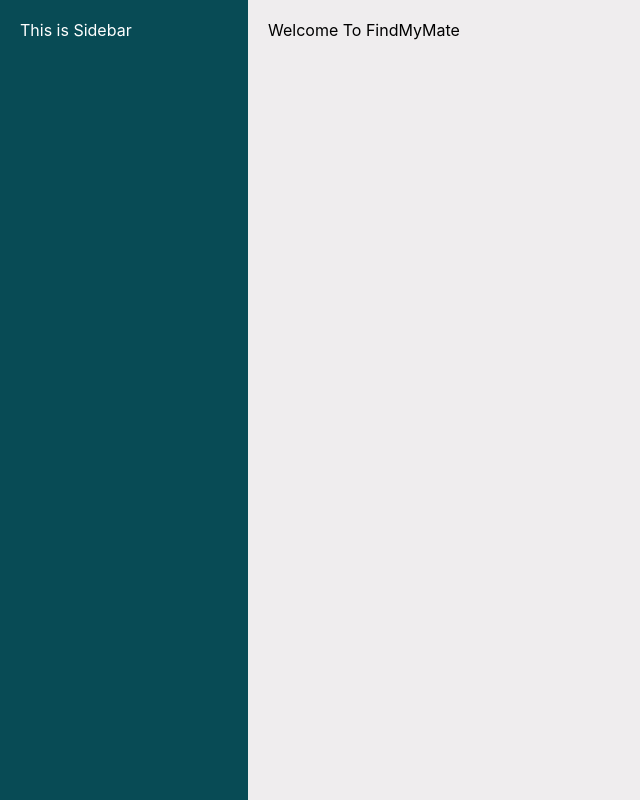
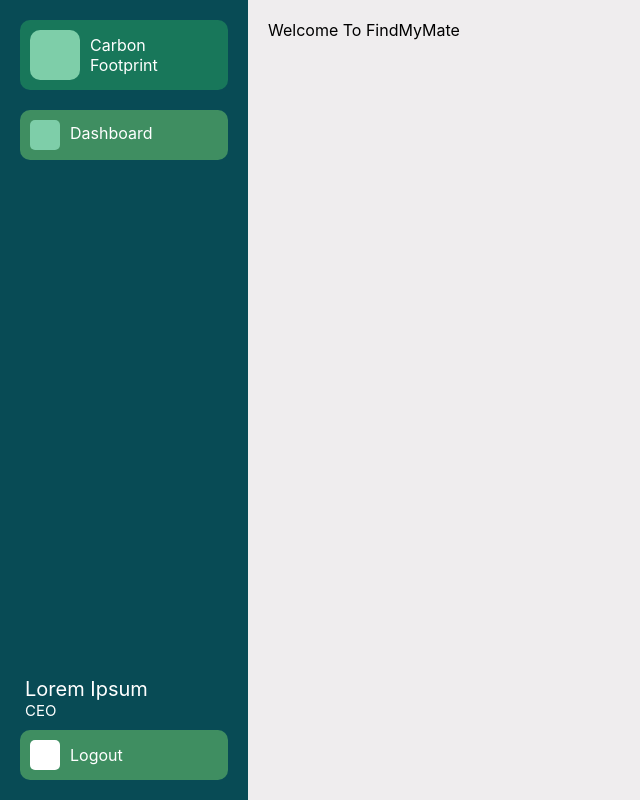
Before and after one commit to Perth27413/Cassandra, a Next.js app: page / in a window 1280 px wide. Shown: the whole page, without its empty margins (0-640 px from the left). Built offline with nearby package versions, Linux system fonts and the light colour scheme.

Commit message:
side bar v1

```diff
--- a/components/genetal-components/Sidebar.scss
+++ b/components/genetal-components/Sidebar.scss
@@ -4,4 +4,87 @@
     width: 300px;
     height: 100vh;
     color: white;
+    display: flex;
+    justify-content: space-between;
+    flex-direction: column;
+    .side-bar-top {
+        .banner {
+            border-radius: 10px;
+            background-color: #18775A;
+            padding: 10px;
+            display: flex;
+            &:hover{
+                background-color:#339276;
+                cursor: pointer;
+            }
+            .logo-banner {
+                background-color: #7ECEA9;
+                border-radius: 10px;
+                width: 50px;
+                height: 50px;
+            }
+            .text-banner {
+                padding-left: 10px;
+                display: flex;
+                align-items: center;
+            }
+        }
+        .menu-list {
+            margin-top: 20px;
+            background-color: #3F8E61;
+            width: 100%;
+            height: 50px;
+            border-radius: 10px;
+            display: flex;
+            .logo-menu {
+                margin: 10px;
+                background-color: #7ECEA9;
+                width: 30px;
+                height: 30px;
+                border-radius: 5px;
+            }
+            .text-menu {
+                display: flex;
+                padding-bottom: 5px;
+                align-items: center;
+            }
+            &:hover{
+                background-color:#4dad77;
+                cursor: pointer;
+            }
+        }
+    }
+    .side-bar-bottom {
+        .user-name{
+            padding-left: 5px;
+            font-size: 20px;
+        }
+        .position {
+            padding-left: 5px;
+            font-size: 15px;
+        }
+        .logout{
+            margin-top: 10px;
+            background-color: #3F8E61;
+            width: 100%;
+            height: 50px;
+            border-radius: 10px;
+            display: flex;
+            .logo-logout{
+                margin: 10px;
+                width: 30px;
+                height: 30px;
+                background: white;
+                border-radius: 5px;
+            }
+            .text-logout {
+                display: flex;
+                align-items: center;
+            }
+            &:hover{
+                background-color:#58b680;
+                cursor: pointer;
+            }
+        }
+    }
 }
--- a/components/genetal-components/Sidebar.tsx
+++ b/components/genetal-components/Sidebar.tsx
@@ -17,7 +17,33 @@ class Sidebar extends React.PureComponent<IProps, IState> {
   render(): JSX.Element {
     return (
       <div id="sidebar">
-        <label>This is Sidebar</label>
+
+        <div className="side-bar-top">
+          <div className="banner">
+            <div className="logo-banner">
+            </div>
+            <div className="text-banner">
+              Carbon Footprint
+            </div>
+          </div>
+          <div className="menu-list">
+            <div className="logo-menu">
+
+            </div>
+            <div className="text-menu">
+              Dashboard
+            </div>
+          </div>
+        </div>
+
+        <div className="side-bar-bottom">
+          <div className="user-name">Lorem Ipsum</div>
+          <div className="position">CEO</div>
+          <div className="logout">
+          <div className="logo-logout"></div>
+          <div className="text-logout">Logout</div>
+          </div>
+        </div>
       </div>
     )
   }
```
